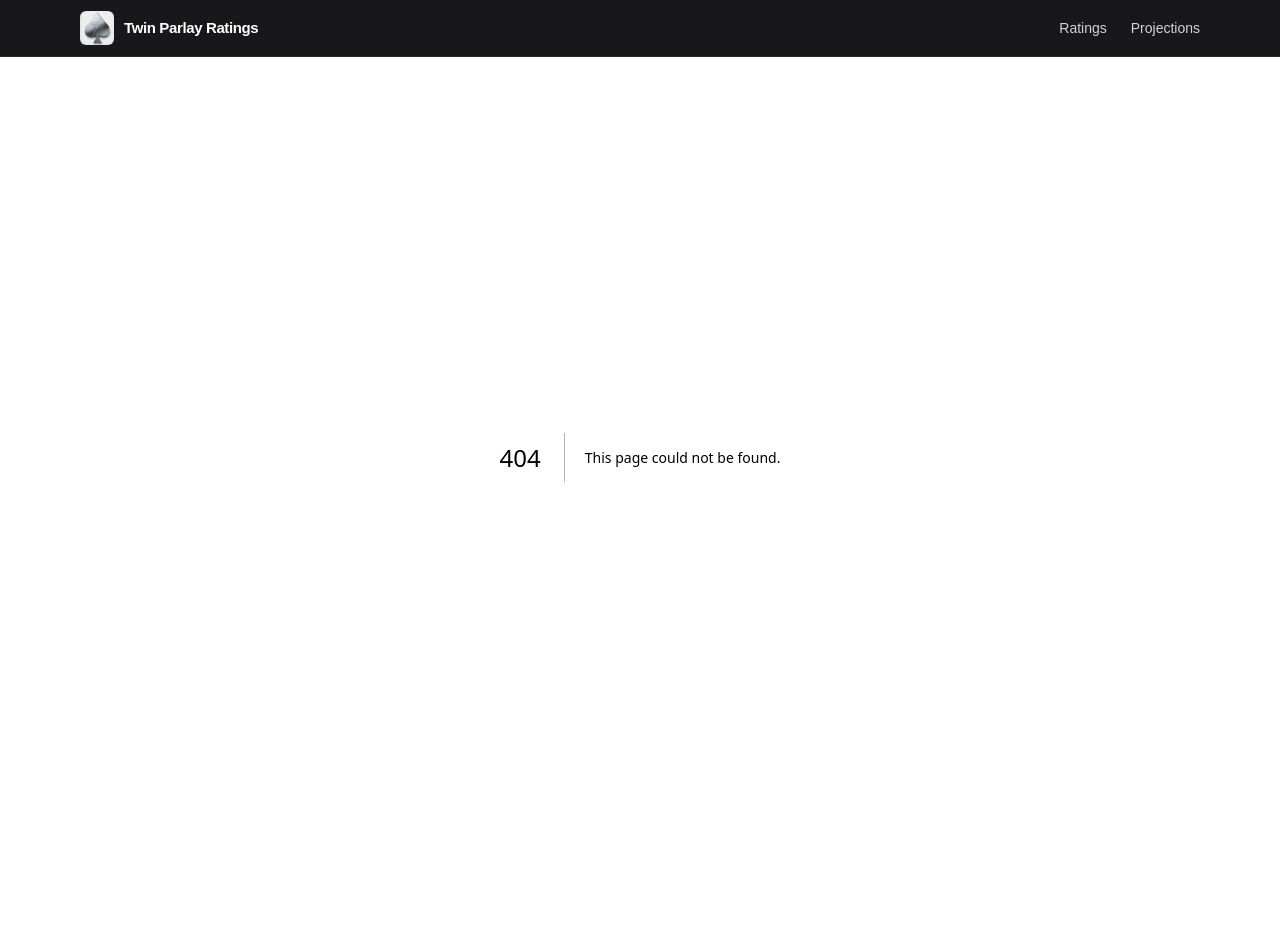
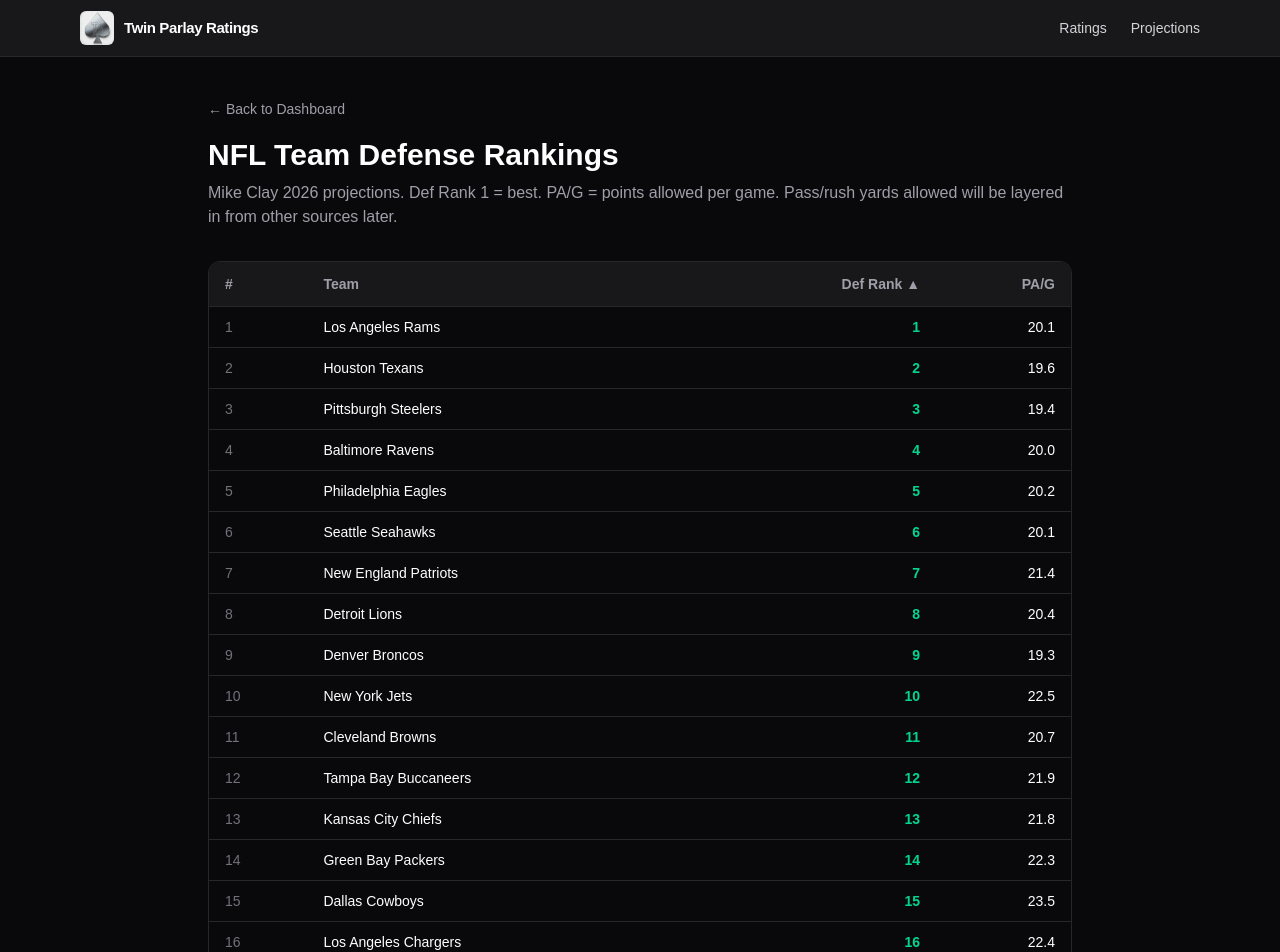
Before and after one commit to tecmosuperhawk/twin-parlay-football-ratings, a Next.js app: page /nfl/defense in a window 1280 px wide. Before the commit this address had no page. Shown: the top 952 px of the page. Before the commit the page ends 857 px from the top, so only its background shows below. Built offline with nearby package versions, Linux system fonts and the light colour scheme.

Commit message:
Add NFL team defense rankings from Mike Clay

```diff
--- /dev/null
+++ b/src/app/nfl/defense/page.tsx
@@ -0,0 +1,93 @@
+"use client";
+
+import { useMemo, useState } from "react";
+import { NFL_DEFENSE_2026 } from "@/data/nflDefense2026";
+
+type SortKey = "def_rk" | "pa_pg";
+
+export default function NflDefensePage() {
+  const [sortKey, setSortKey] = useState<SortKey>("def_rk");
+  const [sortAsc, setSortAsc] = useState(true); // rank 1 first
+
+  const rows = useMemo(() => {
+    const list = [...NFL_DEFENSE_2026];
+    list.sort((a, b) =>
+      sortAsc ? a[sortKey] - b[sortKey] : b[sortKey] - a[sortKey]
+    );
+    return list;
+  }, [sortKey, sortAsc]);
+
+  function toggle(key: SortKey) {
+    if (sortKey === key) setSortAsc(!sortAsc);
+    else {
+      setSortKey(key);
+      setSortAsc(key === "def_rk"); // default asc for rank, desc for PA
+    }
+  }
+
+  function arrow(key: SortKey) {
+    if (sortKey !== key) return "";
+    return sortAsc ? " ▲" : " ▼";
+  }
+
+  return (
+    <main className="min-h-screen bg-zinc-950 text-white">
+      <div className="max-w-4xl mx-auto px-4 py-10">
+        <div className="mb-8">
+          <a href="/" className="text-zinc-400 hover:text-white text-sm">
+            ← Back to Dashboard
+          </a>
+          <h1 className="text-3xl font-bold mt-4">NFL Team Defense Rankings</h1>
+          <p className="text-zinc-400 mt-2">
+            Mike Clay 2026 projections. Def Rank 1 = best. PA/G = points
+            allowed per game. Pass/rush yards allowed will be layered in from
+            other sources later.
+          </p>
+        </div>
+
+        <div className="rounded-xl border border-zinc-800 overflow-x-auto">
+          <table className="w-full text-sm">
+            <thead className="bg-zinc-900 text-zinc-400">
+              <tr>
+                <th className="text-left px-4 py-3">#</th>
+                <th className="text-left px-4 py-3">Team</th>
+                <th
+                  className="text-right px-4 py-3 cursor-pointer hover:text-white"
+                  onClick={() => toggle("def_rk")}
+                >
+                  Def Rank{arrow("def_rk")}
+                </th>
+                <th
+                  className="text-right px-4 py-3 cursor-pointer hover:text-white"
+                  onClick={() => toggle("pa_pg")}
+                >
+                  PA/G{arrow("pa_pg")}
+                </th>
+              </tr>
+            </thead>
+            <tbody>
+              {rows.map((r, i) => (
+                <tr
+                  key={r.team}
+                  className="border-t border-zinc-800 hover:bg-zinc-900/50"
+                >
+                  <td className="px-4 py-2.5 text-zinc-500">{i + 1}</td>
+                  <td className="px-4 py-2.5 font-medium">{r.team}</td>
+                  <td className="px-4 py-2.5 text-right font-semibold text-emerald-400">
+                    {r.def_rk}
+                  </td>
+                  <td className="px-4 py-2.5 text-right">{r.pa_pg.toFixed(1)}</td>
+                </tr>
+              ))}
+            </tbody>
+          </table>
+        </div>
+
+        <p className="text-sm text-zinc-500 mt-4">
+          Source: Mike Clay ESPN projections (8/19/2026). Lower Def Rank and
+          lower PA/G = stronger defense.
+        </p>
+      </div>
+    </main>
+  );
+}
--- a/src/app/page.tsx
+++ b/src/app/page.tsx
@@ -43,6 +43,15 @@
               Clay 2026 team projections — total, pass, rush, PPG.
             </p>
           </a>
+          <a
+            href="/nfl/defense"
+            className="block rounded-xl border border-zinc-800 bg-zinc-900 p-6 hover:border-zinc-600 transition"
+          >
+            <h2 className="text-xl font-semibold mb-2">NFL Defense Rankings</h2>
+            <p className="text-zinc-400 text-sm">
+              Clay 2026 def rank and points allowed per game.
+            </p>
+          </a>
         </div>
 
         <div className="mt-10 rounded-xl border border-zinc-800 bg-zinc-900 p-6">
--- /dev/null
+++ b/src/data/nflDefense2026.ts
@@ -0,0 +1,40 @@
+export type NflDefenseRow = {
+  team: string;
+  def_rk: number; // 1 = best
+  pa_pg: number;
+};
+
+export const NFL_DEFENSE_2026: NflDefenseRow[] = [
+  { team: "Los Angeles Rams", def_rk: 1, pa_pg: 20.1 },
+  { team: "Houston Texans", def_rk: 2, pa_pg: 19.6 },
+  { team: "Pittsburgh Steelers", def_rk: 3, pa_pg: 19.4 },
+  { team: "Baltimore Ravens", def_rk: 4, pa_pg: 20.0 },
+  { team: "Philadelphia Eagles", def_rk: 5, pa_pg: 20.2 },
+  { team: "Seattle Seahawks", def_rk: 6, pa_pg: 20.1 },
+  { team: "New England Patriots", def_rk: 7, pa_pg: 21.4 },
+  { team: "Detroit Lions", def_rk: 8, pa_pg: 20.4 },
+  { team: "Denver Broncos", def_rk: 9, pa_pg: 19.3 },
+  { team: "New York Jets", def_rk: 10, pa_pg: 22.5 },
+  { team: "Cleveland Browns", def_rk: 11, pa_pg: 20.7 },
+  { team: "Tampa Bay Buccaneers", def_rk: 12, pa_pg: 21.9 },
+  { team: "Kansas City Chiefs", def_rk: 13, pa_pg: 21.8 },
+  { team: "Green Bay Packers", def_rk: 14, pa_pg: 22.3 },
+  { team: "Dallas Cowboys", def_rk: 15, pa_pg: 23.5 },
+  { team: "Los Angeles Chargers", def_rk: 16, pa_pg: 22.4 },
+  { team: "New Orleans Saints", def_rk: 17, pa_pg: 21.8 },
+  { team: "New York Giants", def_rk: 18, pa_pg: 24.2 },
+  { team: "San Francisco 49ers", def_rk: 19, pa_pg: 23.2 },
+  { team: "Chicago Bears", def_rk: 20, pa_pg: 22.8 },
+  { team: "Minnesota Vikings", def_rk: 21, pa_pg: 23.0 },
+  { team: "Jacksonville Jaguars", def_rk: 22, pa_pg: 23.5 },
+  { team: "Carolina Panthers", def_rk: 23, pa_pg: 23.4 },
+  { team: "Indianapolis Colts", def_rk: 24, pa_pg: 22.9 },
+  { team: "Cincinnati Bengals", def_rk: 25, pa_pg: 22.7 },
+  { team: "Atlanta Falcons", def_rk: 26, pa_pg: 24.8 },
+  { team: "Buffalo Bills", def_rk: 27, pa_pg: 25.0 },
+  { team: "Las Vegas Raiders", def_rk: 28, pa_pg: 25.3 },
+  { team: "Tennessee Titans", def_rk: 29, pa_pg: 24.4 },
+  { team: "Washington Commanders", def_rk: 30, pa_pg: 26.5 },
+  { team: "Arizona Cardinals", def_rk: 31, pa_pg: 27.4 },
+  { team: "Miami Dolphins", def_rk: 32, pa_pg: 27.8 },
+];
```
